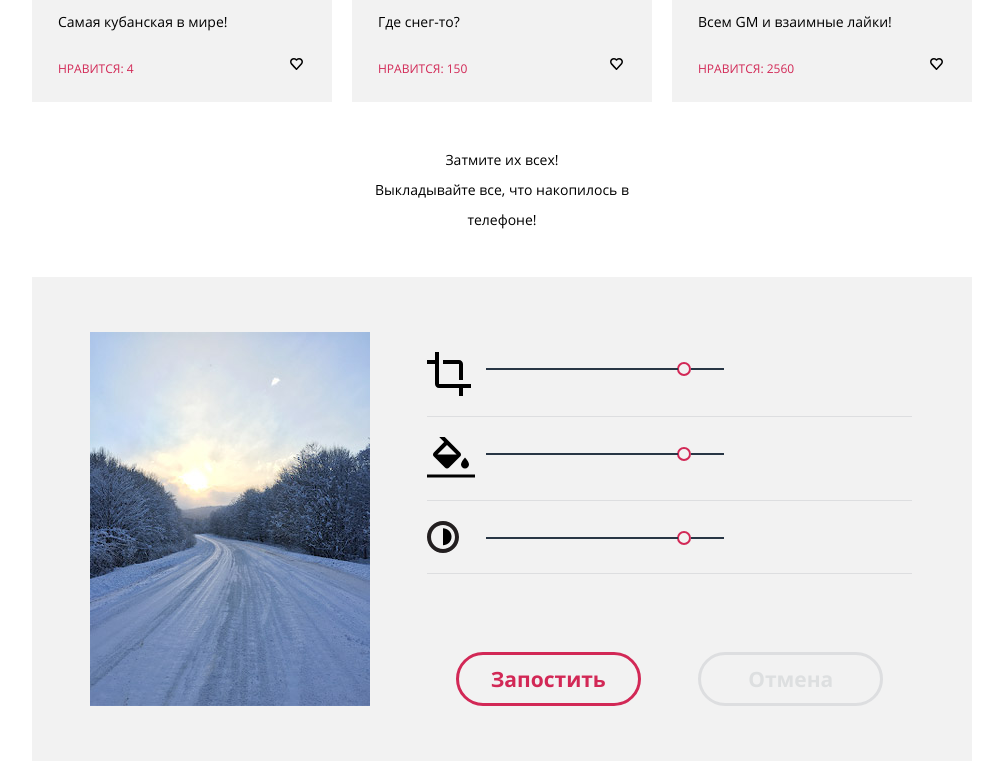
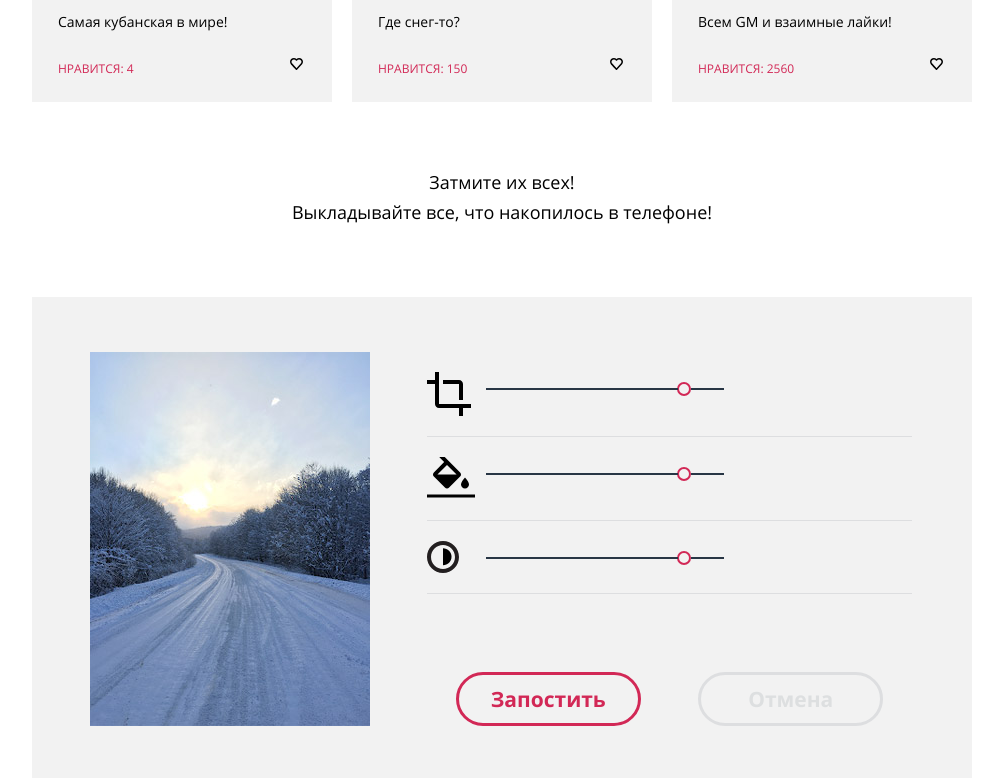
Before and after one commit to oksemonenko/pink, a website: page photo.html in a window 1280 px wide. Shown: the part 1776-2554 px from the top of the page, without its empty margins (138-1141 px from the left). Drawn offline with nearby package versions, Linux system fonts and the light colour scheme; files that its build step writes are made by us from their sources; files whose address does not match are found by name.

Commit message:
:construction:  Подгонка pixel perfect планшетной версии страницы с фотографиями

```diff
--- a/sass/blocks/publish-photo.scss
+++ b/sass/blocks/publish-photo.scss
@@ -136,6 +136,13 @@
   //  @include container;
   //}
 
+  .publish-photo__description {
+    width: 430px;
+    padding-top: 45px;
+    padding-bottom: 70px;
+    font-size: $font-size-normal;
+  }
+
   .publish-photo__editor {
     //@include clearfix;
     @include container;
```
